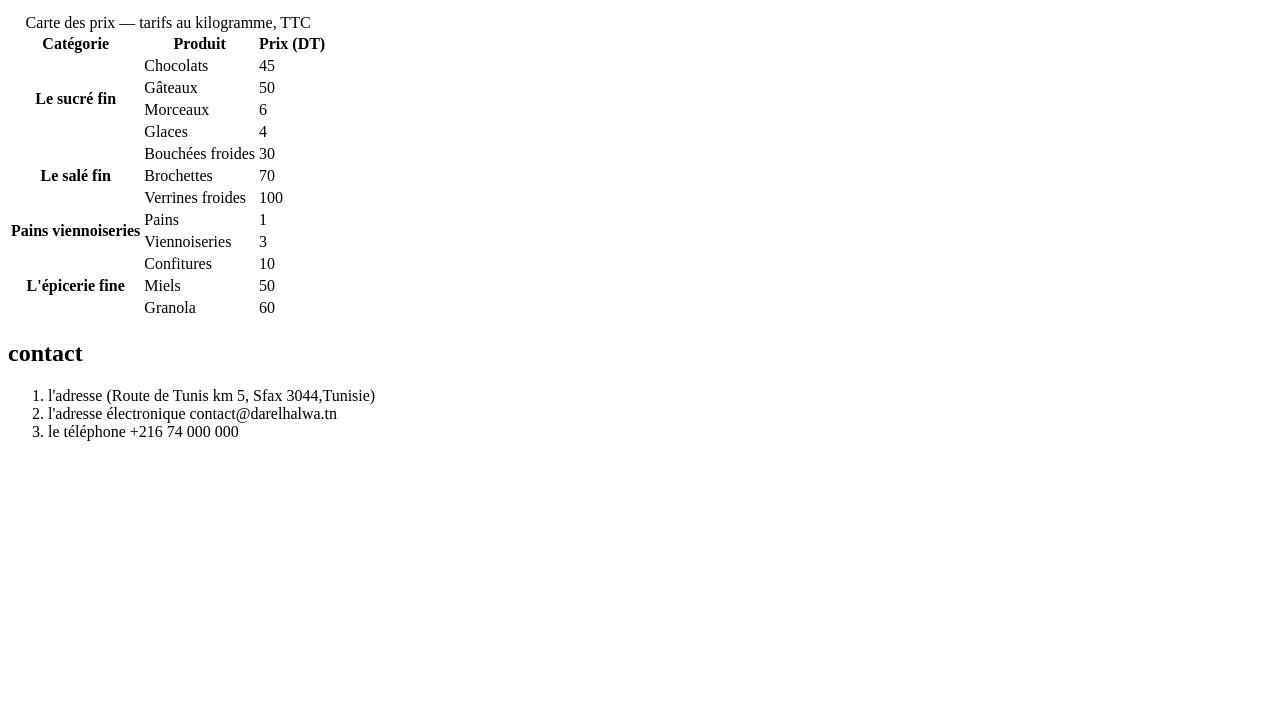
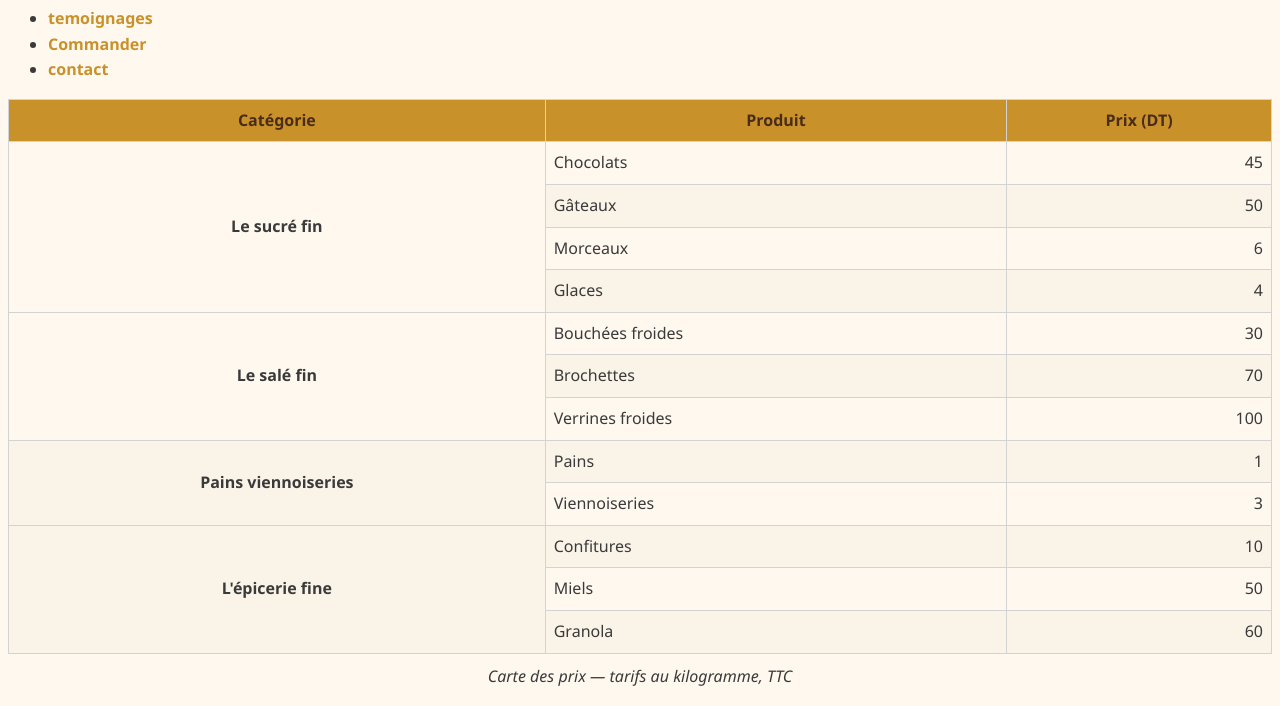
Before and after one commit to ysfblgcm/dar-el-halwa, a plain HTML site: page carte.html in a window 1280 px wide. Shown: the part 651-1357 px from the top of the page. Before the commit the page ends 1108 px from the top, so only its background shows below. Drawn offline with Linux system fonts and the light colour scheme; files that its build step writes are made by us from their sources.

Commit message:
Ajouter la feuille de styles et la charte graphique

```diff
--- a/carte.html
+++ b/carte.html
@@ -4,6 +4,7 @@
     <meta charset="UTF-8">
     <meta name="viewport" content="width=device-width, initial-scale=1.0">
     <title>carte</title>
+    <link rel="stylesheet" href="style.css">
 </head>
 <body>
      <h1>dar el halwa</h1>
--- /dev/null
+++ b/css/style.css
@@ -0,0 +1,103 @@
+h1 {
+  color: red;
+}
+:root {
+  --miel: #c8912a;
+  --chocolat: #4a2c1a;
+  --creme: #fff8ef;
+  --pistache: #6b8e4e;
+  --gris-texte: #3a3a3a;
+  --espace: 1rem;
+}
+body {
+  background-color: var(--creme);
+  color: var(--gris-texte);
+}
+h2 {
+  color: var(--chocolat);
+  border-bottom: 2px solid var(--miel);
+}
+nav a {
+  text-decoration: none;
+  color: var(--chocolat);
+  font-weight: bold;
+}
+strong {
+  color: var(--miel);
+}
+footer {
+  background-color: var(--chocolat);
+  color: var(--creme);
+  text-align: center;
+}
+p, li {
+  line-height: 1.6;
+}
+#contact {
+  background-color: #ffffff;
+  padding: var(--espace);
+}
+.mise-en-avant {
+  font-size: 1.2rem;
+  font-style: italic;
+}
+a:link {
+  color: var(--miel);
+}
+
+a:visited {
+  color: var(--pistache);
+}
+
+a:hover {
+  color: var(--chocolat);
+  text-decoration: underline;
+}
+
+a:active {
+  color: var(--chocolat);
+}
+p { color: green; }
+main p { color: blue; }
+.mise-en-avant { color: red; }
+.carte-info {
+  width: 400px;
+  padding: 20px;
+  border: 2px solid var(--miel);
+  margin: 30px;
+}
+*, *::before, *::after {
+  box-sizing: border-box;
+}
+body {
+  font-family: 'Segoe UI', Tahoma, Geneva, Verdana, sans-serif;
+  line-height: 1.6;
+  font-size: 1rem;
+}
+table {
+  border-collapse: collapse;
+  width: 100%;
+  margin-top: 1rem;
+}
+
+thead {
+  background-color: var(--miel);
+  color: var(--chocolat);
+}
+
+th, td {
+  border: 1px solid #d3d3d3;
+  padding: 8px;
+}
+tbody tr td:last-child {
+  text-align: right;
+}
+tbody tr:nth-child(even) {
+  background-color: #faf3e8;
+}
+caption {
+  caption-side: bottom;
+  font-style: italic;
+  margin-top: 10px;
+  color: var(--gris-texte);
+}
```
